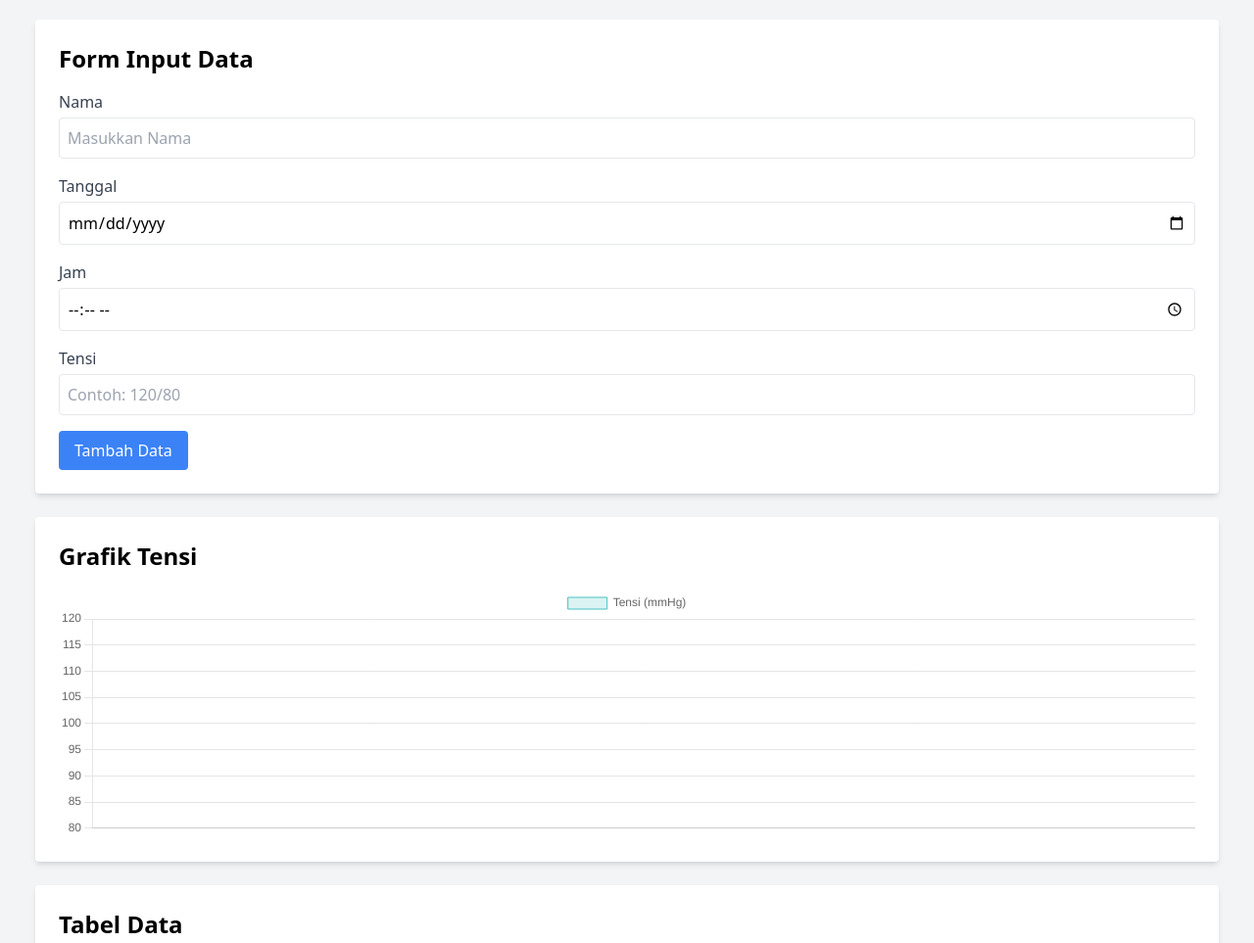
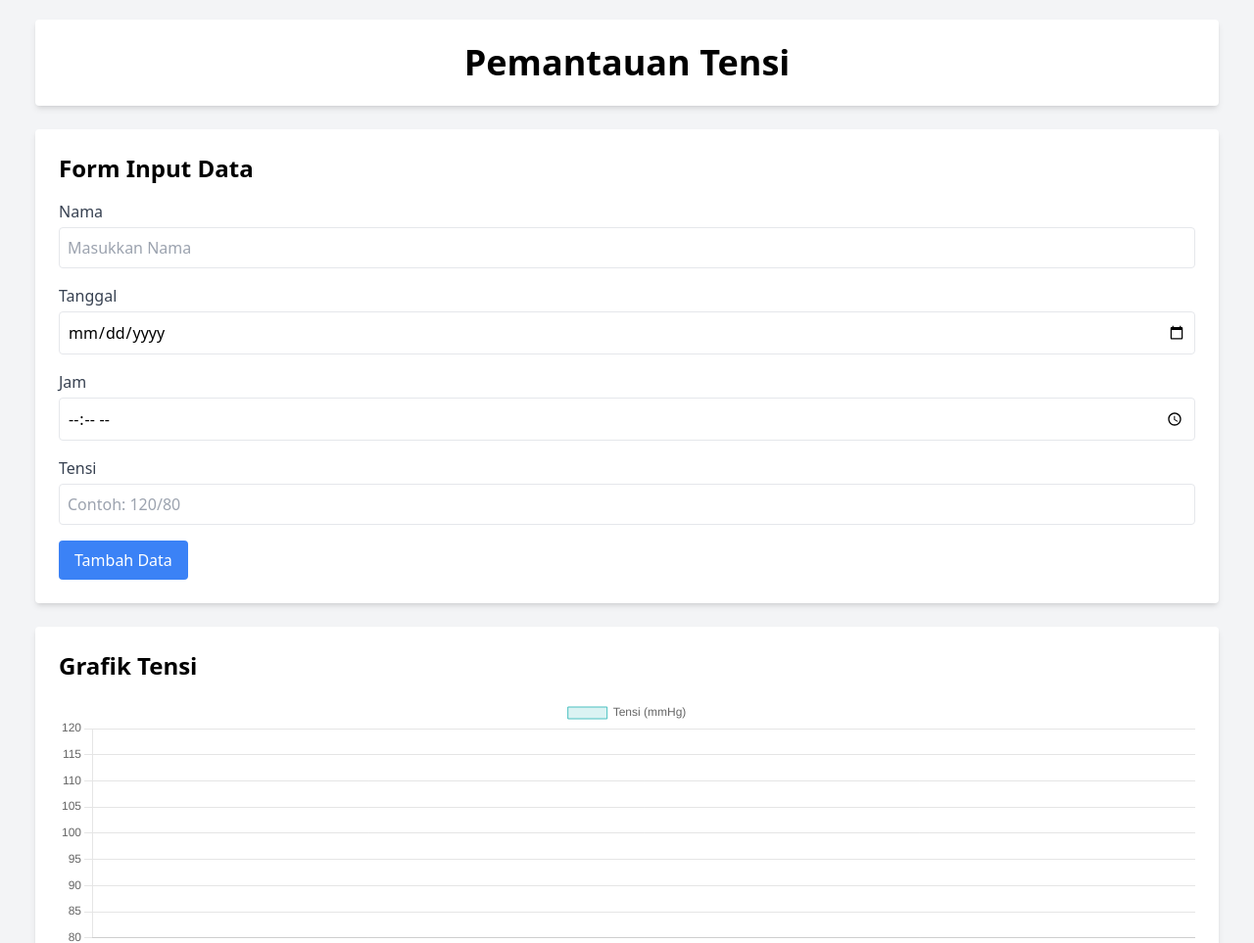
Before and after one commit to marifsiddiqi/monitoring-hipertensi-sederhana, a plain HTML site: page index.html in a window 1280 px wide. Shown: the top 963 px of the page at 98% size. Drawn offline with nearby package versions, Linux system fonts and the light colour scheme.

Commit message:
refactor: add title

```diff
--- a/index.html
+++ b/index.html
@@ -3,12 +3,15 @@
 <head>
     <meta charset="UTF-8">
     <meta name="viewport" content="width=device-width, initial-scale=1.0">
-    <title>Monitoring Hipertensi</title>
+    <title>Pemantauan Tensi</title>
     <script src="https://cdn.jsdelivr.net/npm/chart.js"></script>
     <script src="https://cdn.tailwindcss.com"></script>
 </head>
 <body class="bg-gray-100 p-5">
     <div class="container mx-auto px-4">
+        <div class="bg-white shadow-md rounded p-6 mb-6 flex justify-center">
+            <h1 class="text-4xl font-bold">Pemantauan Tensi</h1>
+        </div>
         <!-- Form Input -->
         <div class="bg-white shadow-md rounded p-6 mb-6">
             <h2 class="text-2xl font-semibold mb-4">Form Input Data</h2>
```
